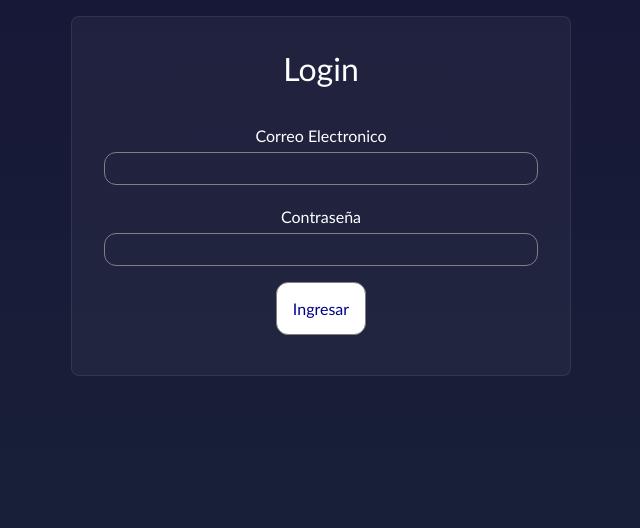
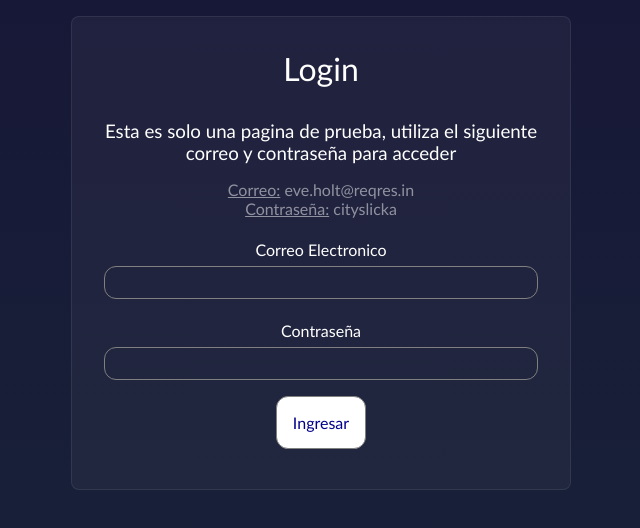
Before and after one commit to joseibarra97/proyecto-react-edteam, a React (Vite) app: page /login in a window 1280 px wide. Shown: the top 528 px of the page, without its empty margins (319-959 px from the left). Built offline with nearby package versions, Linux system fonts and the light colour scheme.

Commit message:
Mejora de css de pagina login

```diff
--- a/src/components/cripto/Cripto.jsx
+++ b/src/components/cripto/Cripto.jsx
@@ -14,6 +14,7 @@ const Cripto = ({id, name, priceUsd, symbol, changePercent24Hr}) => {
                         {parseFloat(changePercent24Hr).toFixed(3)}%
                     </span>
                 </p>
+                <br />
                 <Link to={`/criptomonedas/${id}`}>Ver detalles</Link>
             </div>
         </div>
--- a/src/components/usuarios/Login.css
+++ b/src/components/usuarios/Login.css
@@ -11,12 +11,22 @@
     font-size: 16px;
 }
 
+.accesos {
+    margin-top: 1rem;
+    opacity: .5;
+}
+
+.usuario {
+    text-decoration: underline;
+}
+
 .login-container {
     text-align: center;
 }
 
 .field {
     margin-bottom: 1rem;
+    margin-top: 1rem;
 }
 
 .field label {
@@ -33,13 +43,17 @@
     color: white;
 }
 
-.link{
+.link {
     border: 1px solid gray;
     padding: 1rem;
     border-radius: .75rem;
     font-family: 'Trebuchet MS', 'Lucida Sans Unicode', 'Lucida Grande', 'Lucida Sans', Arial, sans-serif;
     font-size: 16px;
     margin-bottom: .5rem;
+}
+
+.link:hover {
+    cursor: pointer;
 }
 
 .error {
--- a/src/components/usuarios/Login.jsx
+++ b/src/components/usuarios/Login.jsx
@@ -38,6 +38,12 @@ const Login = () => {
     return (
         <div className="login-container">
             <h1>Login</h1>
+            <h3>Esta es solo una pagina de prueba, utiliza el siguiente correo y contraseña para acceder</h3>
+            <div className="accesos">
+                <span className="usuario">Correo:</span> eve.holt@reqres.in
+                <br />
+                <span className="usuario">Contraseña:</span> cityslicka
+            </div>
             <form onSubmit={submit}>
                 <div className="field">
                     <label htmlFor="email">Correo Electronico</label>
@@ -55,7 +61,7 @@ const Login = () => {
                             ...user,
                             password: e.target.value
                         })
-                    }} type="password" name="password"/>
+                    }} type="password" name="password" />
                 </div>
                 <div className="submit">
                     <input className="link" type="submit" value={cargando ? "Cargando..." : "Ingresar"} />
```
